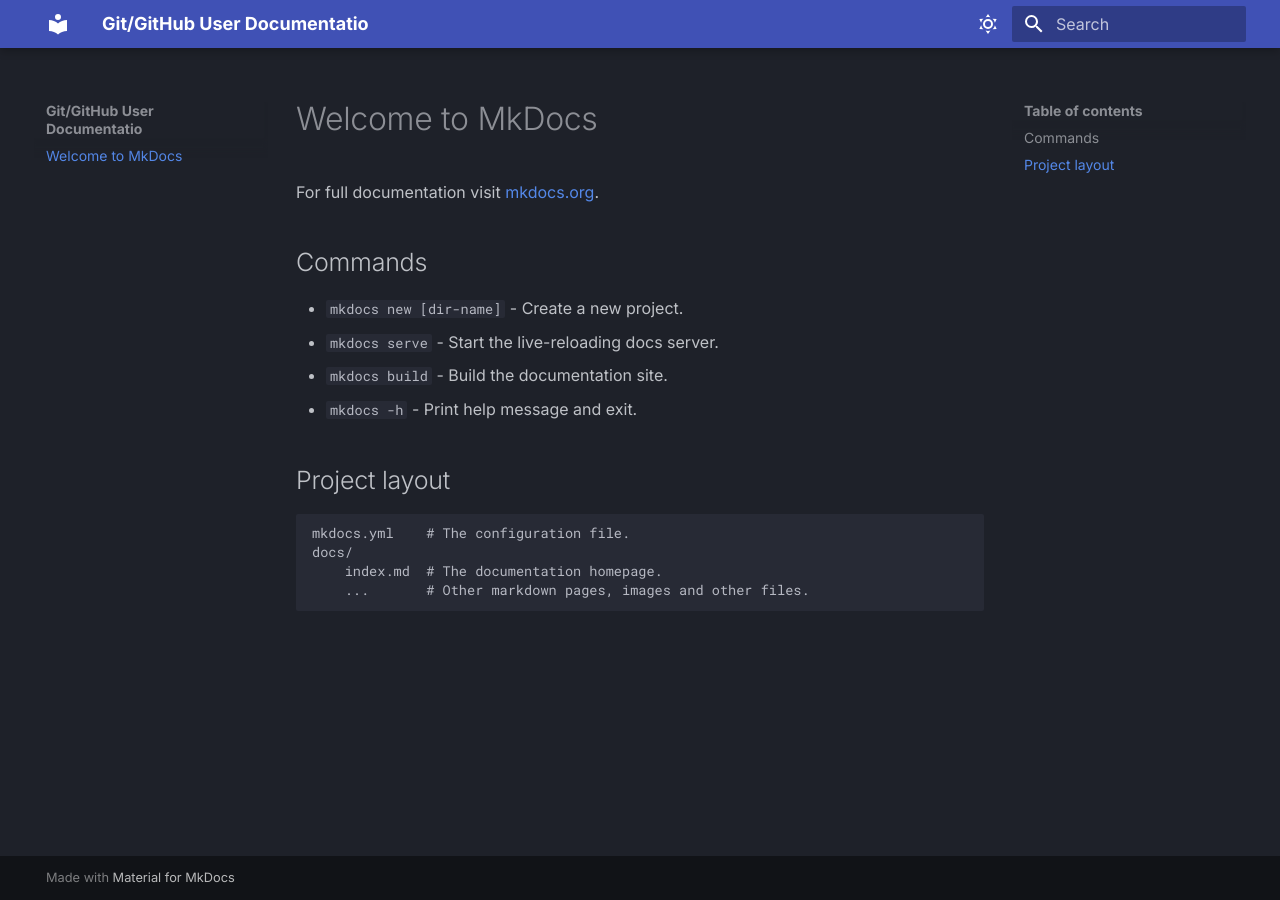
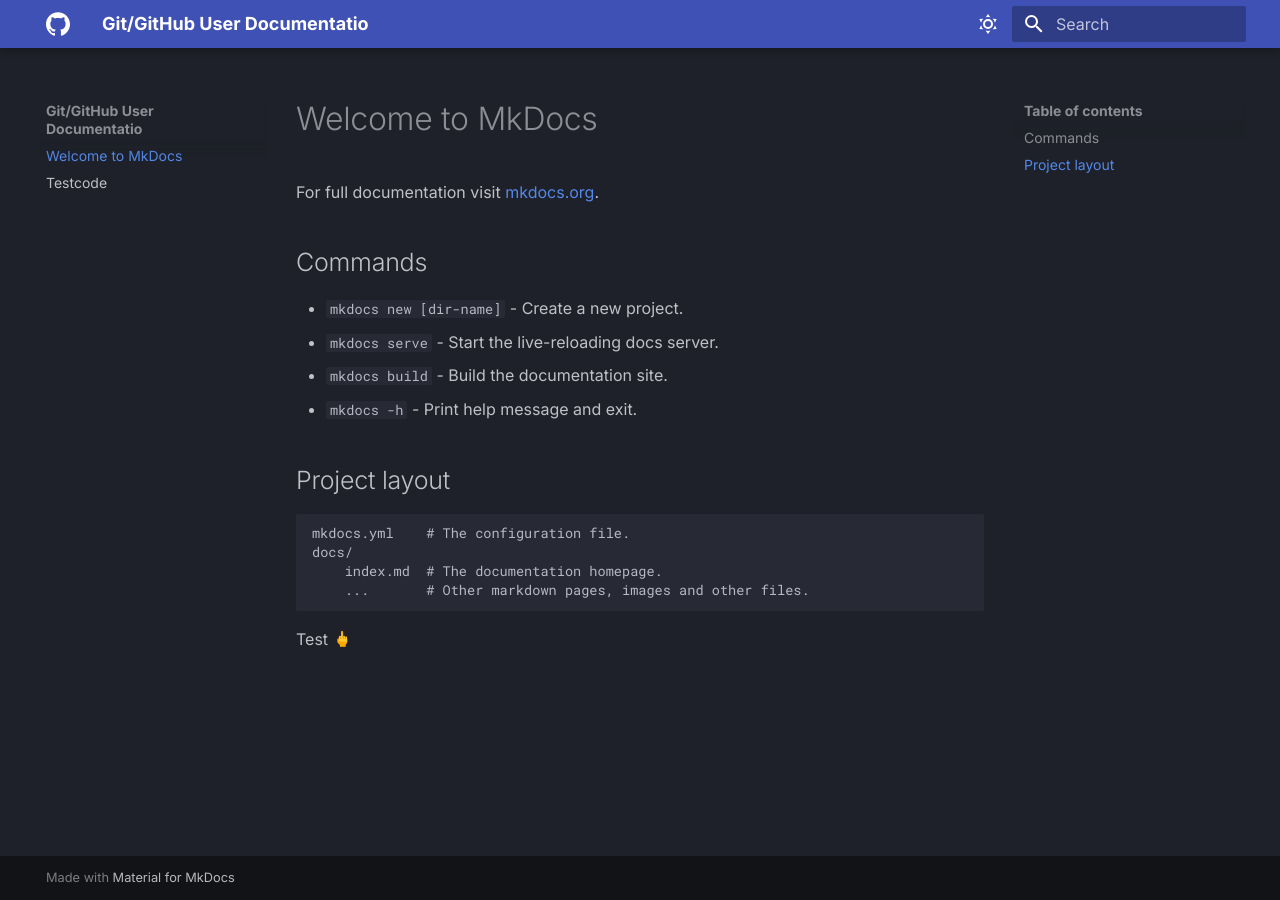
Before and after one commit to kpasag/Git-GitHub-User-Documentation, an MkDocs documentation site: the page built from docs/index.md, in a window 1280 px wide. Built offline with MkDocs 1.6.1 and Material for MkDocs 9.7.7, drawn with Linux system fonts in a browser that asks for light colours; emoji names are drawn with the system emoji font.

Commit message:
Test code blocks

```diff
--- a/docs/index.md
+++ b/docs/index.md
@@ -15,3 +15,5 @@
     docs/
         index.md  # The documentation homepage.
         ...       # Other markdown pages, images and other files.
+
+Test :middle_finger:
--- a/mkdocs.yml
+++ b/mkdocs.yml
@@ -5,6 +5,9 @@
   font:
     text: Inter
     code: Roboto Mono
+  icon:
+    logo: simple/github
+  favicon: assets/favicon.svg
   palette:
     # Dark Mode
     - scheme: slate
@@ -21,3 +24,12 @@
         name: Light mode
       primary: indigo
       accent: deep orange
+
+markdown_extensions:
+  - attr_list
+  - pymdownx.emoji:
+      emoji_index: !!python/name:material.extensions.emoji.twemoji
+      emoji_generator: !!python/name:material.extensions.emoji.to_svg
+  - pymdownx.inlinehilite
+  - pymdownx.snippets
+  - pymdownx.superfences
```
Also changed, not shown: docs/testcode.md (added, +14 -0 lines), docs/assets/favicon.svg (added).
